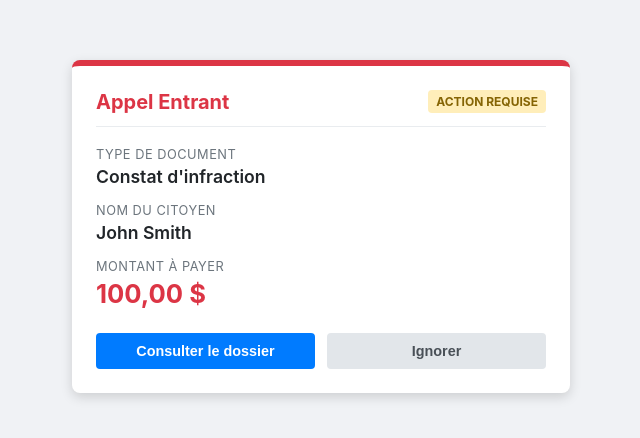
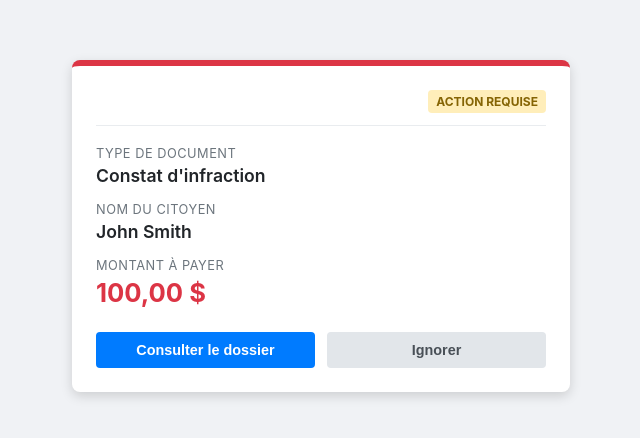
Before and after one commit to sebastienpaquette/mjq-amende, a plain HTML site: page index.html in a window 1280 px wide. Shown: the part 174-612 px from the top of the page, without its empty margins (319-959 px from the left). Drawn offline with Linux system fonts and the light colour scheme.

Commit message:
Update index.html

```diff
--- a/index.html
+++ b/index.html
@@ -99,7 +99,7 @@
 
     <div class="screen-pop-container">
         <div class="header">
-            <h2>Appel Entrant</h2>
+            <h2></h2>
             <div class="badge">Action requise</div>
         </div>
 
```
